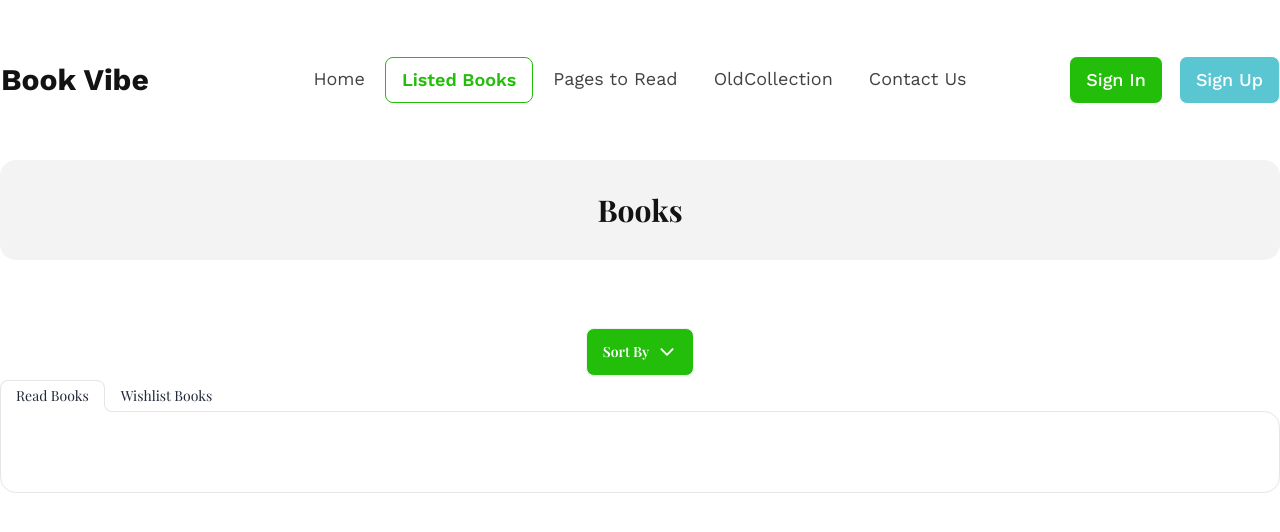
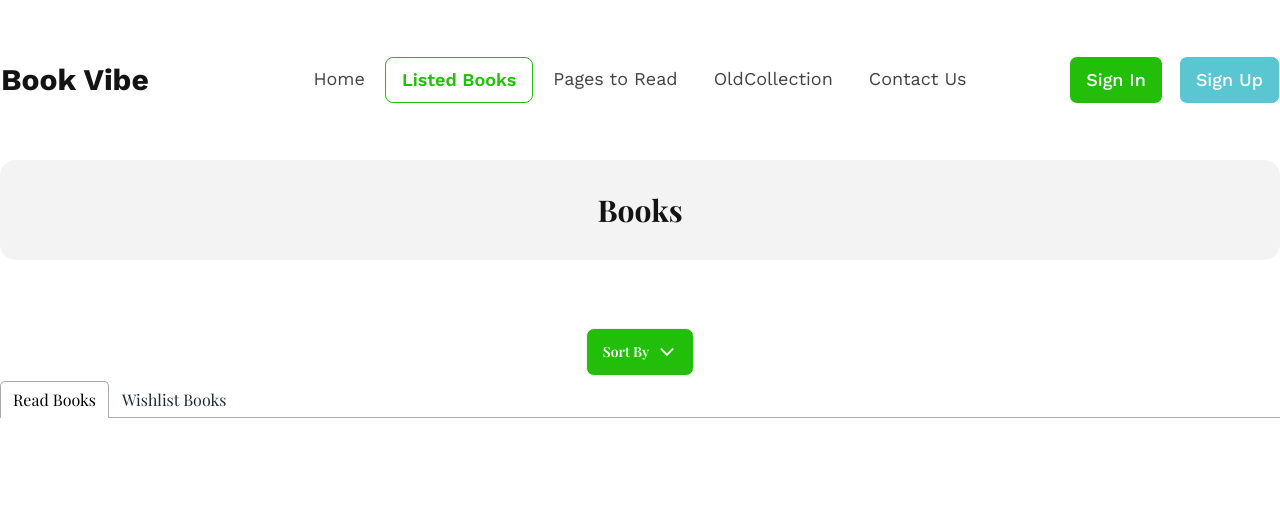
Before and after one commit to md-nasim-mondal/book-vibe, a React (Vite) app: page /listedBooks in a window 1280 px wide. Shown: the top 532 px of the page. Built offline with nearby package versions, Linux system fonts and the light colour scheme; a web font is replaced by a local one.

Commit message:
changed Daisy UI tabs to react tabs and solved props problems for PagesToRead

```diff
--- a/package.json
+++ b/package.json
@@ -18,6 +18,7 @@
     "react-hot-toast": "^2.4.1",
     "react-icons": "^5.0.1",
     "react-router-dom": "^6.22.3",
+    "react-tabs": "^6.0.2",
     "react-toastify": "^10.0.5",
     "recharts": "^2.12.3",
     "sort-by": "^0.0.2"
--- a/src/components/ListedBooks/ListedBooks.jsx
+++ b/src/components/ListedBooks/ListedBooks.jsx
@@ -4,6 +4,8 @@ import { getLSStoredBookList } from "../../utility/localStorage";
 import ReadBook from "../ReadBook/ReadBook";
 import { IoIosArrowDown } from "react-icons/io";
 import WishListBook from "../WishListBook/WishListBook";
+import { Tab, Tabs, TabList, TabPanel } from "react-tabs";
+import "react-tabs/style/react-tabs.css";
 
 const ListedBooks = () => {
     const books = useLoaderData();
@@ -64,8 +66,11 @@ const ListedBooks = () => {
             </div>
             <div className="text-center mt-9">
                 <div className="dropdown">
-                    <div tabIndex={0} role="button" className="btn m-1 mt-8 bg-[#23BE0A] text-[#FFFFFF]">
-                        Sort By  <IoIosArrowDown className="text-xl" />
+                    <div
+                        tabIndex={0}
+                        role="button"
+                        className="btn m-1 mt-8 bg-[#23BE0A] text-[#FFFFFF]">
+                        Sort By <IoIosArrowDown className="text-xl" />
                     </div>
                     <ul
                         tabIndex={0}
@@ -82,43 +87,27 @@ const ListedBooks = () => {
                     </ul>
                 </div>
             </div>
-            <div role="tablist" className="tabs tabs-lifted">
-                <input
-                    type="radio"
-                    name="my_tabs_2"
-                    role="tab"
-                    className="tab"
-                    aria-label="Read Books"
-                    checked={true}
-                    readOnly
-                />
-                <div
-                    role="tabpanel"
-                    className="tab-content bg-base-100 border-base-300 rounded-box p-6">
+            <Tabs>
+                <TabList>
+                    <Tab>Read Books</Tab>
+                    <Tab>Wishlist Books</Tab>
+                </TabList>
+
+                <TabPanel>
                     <div className="grid gap-6 mt-8">
                         {readBooks.map((book, idx) => (
                             <ReadBook key={idx} book={book}></ReadBook>
                         ))}
                     </div>
-                </div>
-
-                <input
-                    type="radio"
-                    name="my_tabs_2"
-                    role="tab"
-                    className="tab"
-                    aria-label="Wishlist Books"
-                />
-                <div
-                    role="tabpanel"
-                    className="tab-content bg-base-100 border-base-300 rounded-box p-6">
+                </TabPanel>
+                <TabPanel>
                     <div className="grid gap-6 mt-8">
                         {wishList.map((book, idx) => (
                             <WishListBook key={idx} book={book}></WishListBook>
                         ))}
                     </div>
-                </div>
-            </div>
+                </TabPanel>
+            </Tabs>
         </div>
     );
 };
```
Also changed, not shown: src/components/PagesToRead/PagesToRead.jsx (+5 -5 lines), 1 other file (tests, documents, lock files or other folders).
